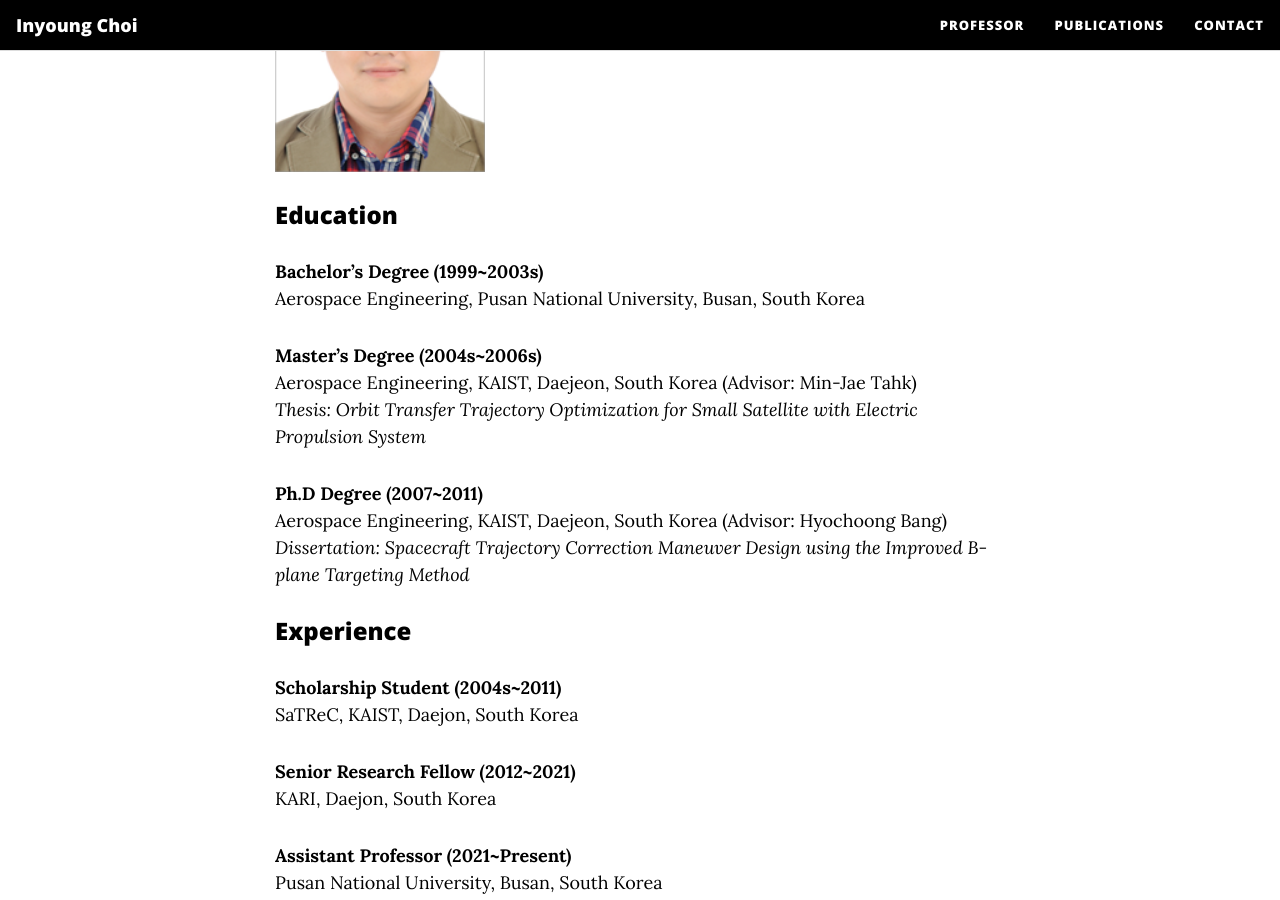
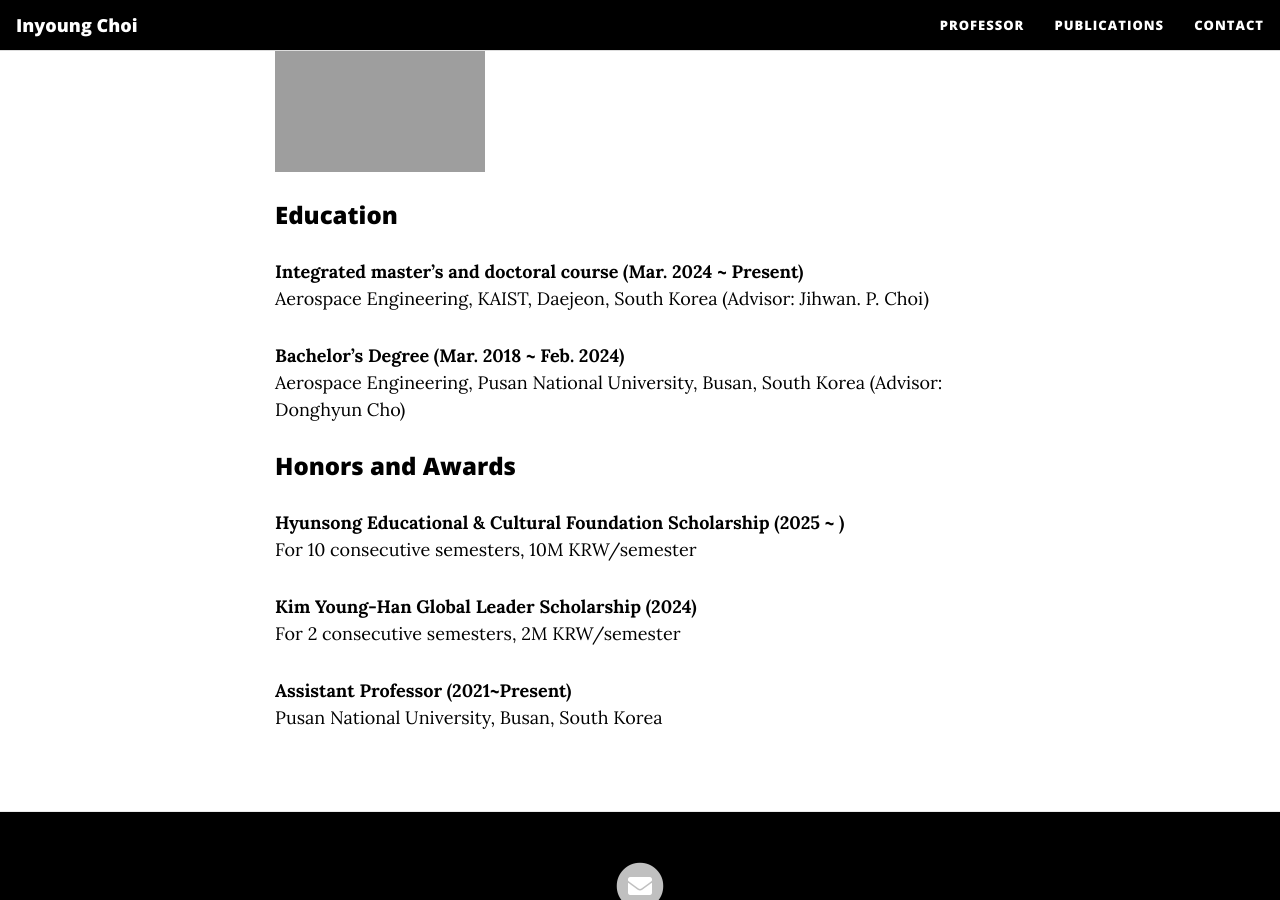
Before and after one commit to InyoungChoi-acai/InyoungChoi-acai.github.io, a Jekyll site: the page built from Professor.md, in a window 1280 px wide and 900 px high, scrolled down 432 px. Built offline with Jekyll 4.4.1, drawn with Linux system fonts in a browser that asks for light colours; nearby versions of some CDN libraries; grey boxes are pictures that could not be loaded.

Commit message:
Update Professor.md

```diff
--- a/Professor.md
+++ b/Professor.md
@@ -1,33 +1,30 @@
 ---
 layout: page
-title: Professor
+title: CV
 subtitle: Cho, Donghyun / donghyun.cho@pusan.ac.kr
 ---
 
-![Cho, Donghyun](/assets/img/조동현.png){:width="210px" height="270px"}
+![Cho, Donghyun](/assets/img/최인영.png){:width="210px" height="270px"}
 
 
 ### Education
 
-**Bachelor's Degree (1999~2003s)**<br>
-Aerospace Engineering, Pusan National University, Busan, South Korea
+**Integrated master's and doctoral course (Mar. 2024 ~ Present)**<br>
+Aerospace Engineering, KAIST, Daejeon, South Korea (Advisor: Jihwan. P. Choi)<br>
 
-**Master's Degree (2004s~2006s)**<br>
-Aerospace Engineering, KAIST, Daejeon, South Korea (Advisor: Min-Jae Tahk)<br>
-*Thesis: Orbit Transfer Trajectory Optimization for Small Satellite with Electric Propulsion System*
-
-**Ph.D Degree (2007~2011)**<br>
-Aerospace Engineering, KAIST, Daejeon, South Korea (Advisor: Hyochoong Bang)<br>
-*Dissertation: Spacecraft Trajectory Correction Maneuver Design using the Improved B-plane Targeting Method*
+**Bachelor's Degree (Mar. 2018 ~ Feb. 2024)**<br>
+Aerospace Engineering, Pusan National University, Busan, South Korea (Advisor: Donghyun Cho)
 
 
 
-### Experience
-**Scholarship Student (2004s~2011)**<br>
-SaTReC, KAIST, Daejon, South Korea
 
-**Senior Research Fellow (2012~2021)**<br>
-KARI, Daejon, South Korea
+
+### Honors and Awards
+**Hyunsong Educational & Cultural Foundation Scholarship (2025 ~ )**<br>
+For 10 consecutive semesters, 10M KRW/semester
+
+**Kim Young-Han Global Leader Scholarship (2024)**<br>
+For 2 consecutive semesters, 2M KRW/semester
 
 **Assistant Professor (2021~Present)**<br>
 Pusan National University, Busan, South Korea
```
